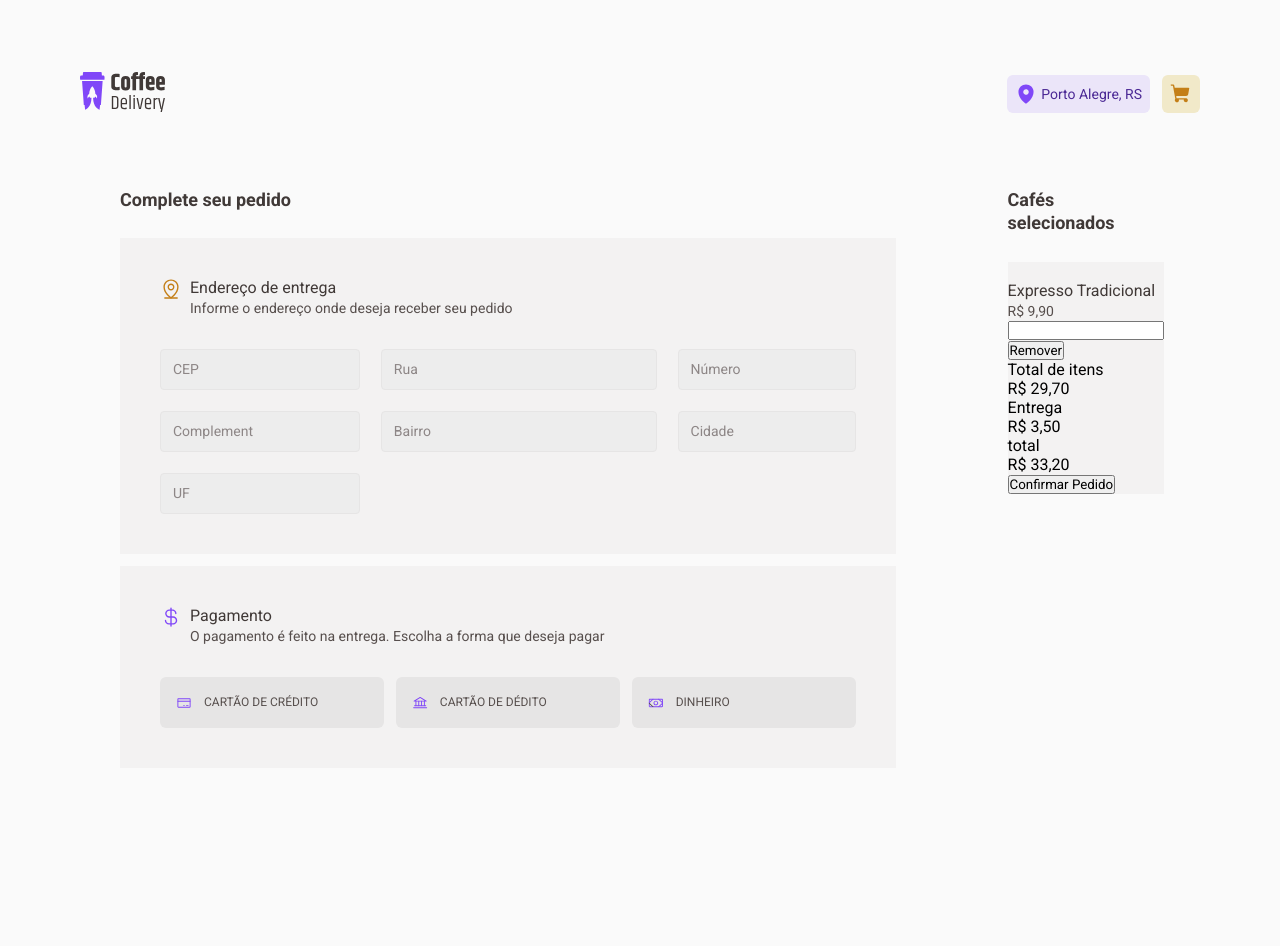
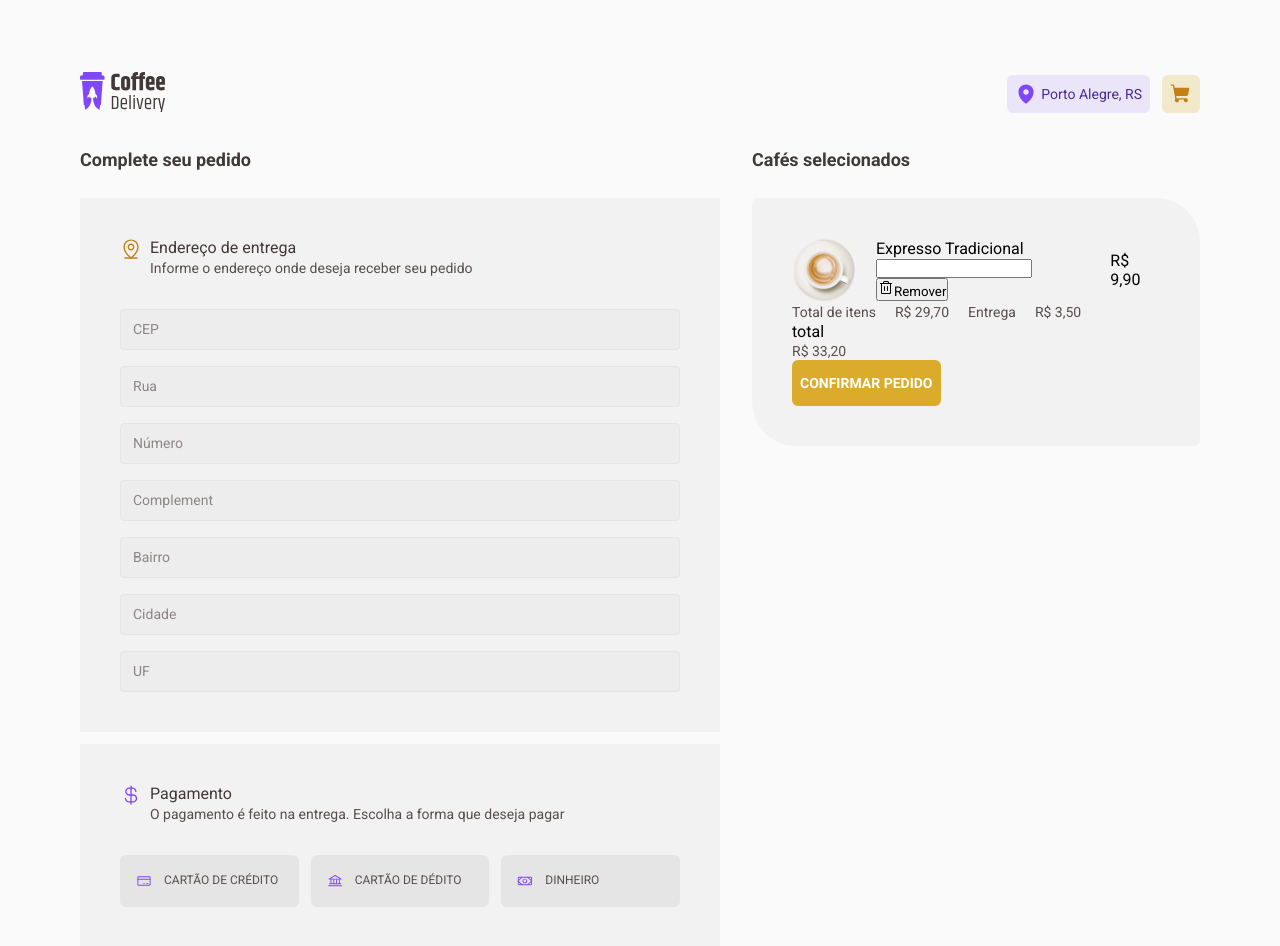
Before and after one commit to Marcelovqvd/Coffe_Delivery, a React (Vite) app: page / in a window 1280 px wide. Shown: the top 946 px of the page. Before the commit the page ends 848 px from the top, so only its background shows below. Built offline with nearby package versions, Linux system fonts and the light colour scheme.

Commit message:
wip styles e layout

```diff
--- a/src/components/header/styles.ts
+++ b/src/components/header/styles.ts
@@ -24,8 +24,8 @@ export const LocationStyle = styled.div`
   background-color: ${(props) => props.theme.color["purple-light"]};
 
   img {
-    width: 22px;
-    height: 22px;
+    width: 1.375rem;
+    height: 1.375rem;
   }
 
   span {
--- a/src/layouts/DefaultLayout.tsx/styles.ts
+++ b/src/layouts/DefaultLayout.tsx/styles.ts
@@ -5,5 +5,4 @@ export const LayoutContainer = styled.div`
   flex-direction: column;
   margin: 2.5rem auto;
   max-width: 70rem;
-  border-radius: 6px;
 `;
--- a/src/pages/Order/index.tsx
+++ b/src/pages/Order/index.tsx
@@ -10,6 +10,10 @@ import {
   InputsForm,
   TitleContainer,
   PaymentForm,
+  SelectedContainer,
+  CoffeCard,
+  CoffeTittle,
+  PaymentContainerButton,
 } from "./styles";
 
 import deliver_address from "../../assets/deliver_address.svg";
@@ -17,6 +21,9 @@ import money from "../../assets/money.svg";
 import credit_card_Icon from "../../assets/credit_card_Icon.svg";
 import debit_card_Icon from "../../assets/debit_card_Icon.svg";
 import money_Icon from "../../assets/money_Icon.svg";
+import trash from "../../assets/trash.svg";
+
+import latte from "../../assets/coffes/Latte.svg";
 
 export function Order() {
   return (
@@ -74,28 +81,35 @@ export function Order() {
         </PaymentForm>
       </OrderContainer>
 
-      <OrderContainer>
+      <SelectedContainer>
         <Title>Cafés selecionados</Title>
 
         <SelectedCoffesContainer>
-          <img src="" alt="" />
-          <FormTittle>
-            <p>Expresso Tradicional</p>
+          <CoffeCard>
+            <img src={latte} alt="" />
+            <CoffeTittle>
+              <span>Expresso Tradicional</span>
+              <div>
+                <input type="string" />
+                <button>
+                  <img src={trash} alt="" />
+                  Remover
+                </button>
+              </div>
+            </CoffeTittle>
             <span>R$ 9,90</span>
-          </FormTittle>
-          <input type="select" />
-          <button>Remover</button>
+          </CoffeCard>
           <PaymentContainer>
-            <p>Total de itens</p>
+            <span>Total de itens</span>
             <span>R$ 29,70</span>
-            <p>Entrega</p>
+            <span>Entrega</span>
             <span>R$ 3,50</span>
             <p>total</p>
             <span>R$ 33,20</span>
-            <button>Confirmar Pedido</button>
           </PaymentContainer>
+          <PaymentContainerButton>Confirmar Pedido</PaymentContainerButton>
         </SelectedCoffesContainer>
-      </OrderContainer>
+      </SelectedContainer>
     </Container>
   );
 }
--- a/src/pages/Order/styles.ts
+++ b/src/pages/Order/styles.ts
@@ -1,16 +1,15 @@
 import styled from "styled-components";
 
 export const Container = styled.div`
-  display: flex;
+  display: grid;
+  grid-template-columns: 40rem 1fr;
   gap: 2rem;
-  max-width: 40rem;
 `;
 
 export const OrderContainer = styled.div`
   display: flex;
   flex-direction: column;
   gap: 0.75rem;
-  padding: 2.5rem;
 `;
 
 export const Title = styled.p`
@@ -24,15 +23,8 @@ export const Title = styled.p`
 `;
 
 export const OrderForm = styled.div`
-  display: flex;
-  flex-direction: column;
   padding: 2.5rem;
   background: ${(props) => props.theme.color["base-card"]};
-
-  form {
-    display: flex;
-    flex-direction: column;
-  }
 `;
 
 export const TitleContainer = styled.div`
@@ -69,11 +61,9 @@ export const FormTittle = styled.div`
 `;
 
 export const InputsForm = styled.div`
-  background: ${(props) => props.theme.color["base-card"]};
   margin-top: 32px;
   display: grid;
-  grid-template-columns: 200px 276px 1fr;
-  gap: 1.3rem;
+  gap: 1rem;
 
   input {
     padding: 12px;
@@ -90,11 +80,6 @@ export const InputsForm = styled.div`
     font-weight: 400;
     line-height: 130%; /* 18.2px */
   }
-`;
-
-export const Product = styled.div`
-  background: ${(props) => props.theme.color["base-card"]};
-  padding: 2.5rem;
 `;
 
 export const PaymentForm = styled.div`
@@ -134,8 +119,105 @@ export const ButtonsForm = styled.div`
   }
 `;
 
+export const SelectedContainer = styled.div`
+  display: flex;
+  flex-direction: column;
+  gap: 0.75rem;
+`;
+
 export const SelectedCoffesContainer = styled.div`
   background: ${(props) => props.theme.color["base-card"]};
+  padding: 40px;
+  border-radius: 6px 44px;
 `;
 
-export const PaymentContainer = styled.div``;
+export const CoffeCard = styled.div`
+  display: flex;
+  align-items: center;
+  gap: 1.25rem;
+
+  img {
+    width: 64px;
+    height: 64px;
+  }
+`;
+
+export const CoffeTittle = styled.div`
+  display: flex;
+  flex-direction: column;
+
+  p {
+    color: ${(props) => props.theme.color["base-subtitle"]};
+    font-family: Roboto;
+    font-size: 16px;
+    font-style: normal;
+    font-weight: 400;
+    line-height: 130%; /* 20.8px */
+  }
+
+  img {
+    width: 16px;
+    height: 16px;
+  }
+`;
+
+export const PaymentContainer = styled.div`
+  span {
+    margin-right: 19px;
+    color: ${(props) => props.theme.color["base-text"]};
+    text-align: right;
+    font-family: Roboto;
+    font-size: 14px;
+    font-style: normal;
+    font-weight: 400;
+    line-height: 130%; /* 18.2px */
+  }
+
+  strong {
+    color: ${(props) => props.theme.color["base-subtitle"]};
+    text-align: right;
+    font-family: Roboto;
+    font-size: 20px;
+    font-style: normal;
+    font-weight: 700;
+    line-height: 130%; /* 26px */
+  }
+
+  button {
+    display: flex;
+    padding: 12px 8px;
+    justify-content: center;
+    align-items: center;
+    gap: 4px;
+    align-self: stretch;
+    border-radius: 6px;
+    background: ${(props) => props.theme.color["yellow-product"]};
+    color: ${(props) => props.theme.color.white};
+    border: none;
+    font-family: Roboto;
+    font-size: 14px;
+    font-style: normal;
+    font-weight: 700;
+    line-height: 160%; /* 22.4px */
+    text-transform: uppercase;
+  }
+`;
+
+export const PaymentContainerButton = styled.button`
+  display: flex;
+  padding: 12px 8px;
+  justify-content: center;
+  align-items: center;
+  gap: 4px;
+  align-self: stretch;
+  border-radius: 6px;
+  background: ${(props) => props.theme.color["yellow-product"]};
+  color: ${(props) => props.theme.color.white};
+  border: none;
+  font-family: Roboto;
+  font-size: 14px;
+  font-style: normal;
+  font-weight: 700;
+  line-height: 160%; /* 22.4px */
+  text-transform: uppercase;
+`;
```
Also changed, not shown: src/assets/coffes/Latte.svg (added), src/assets/coffes/expresso_tradicional.svg (added).
